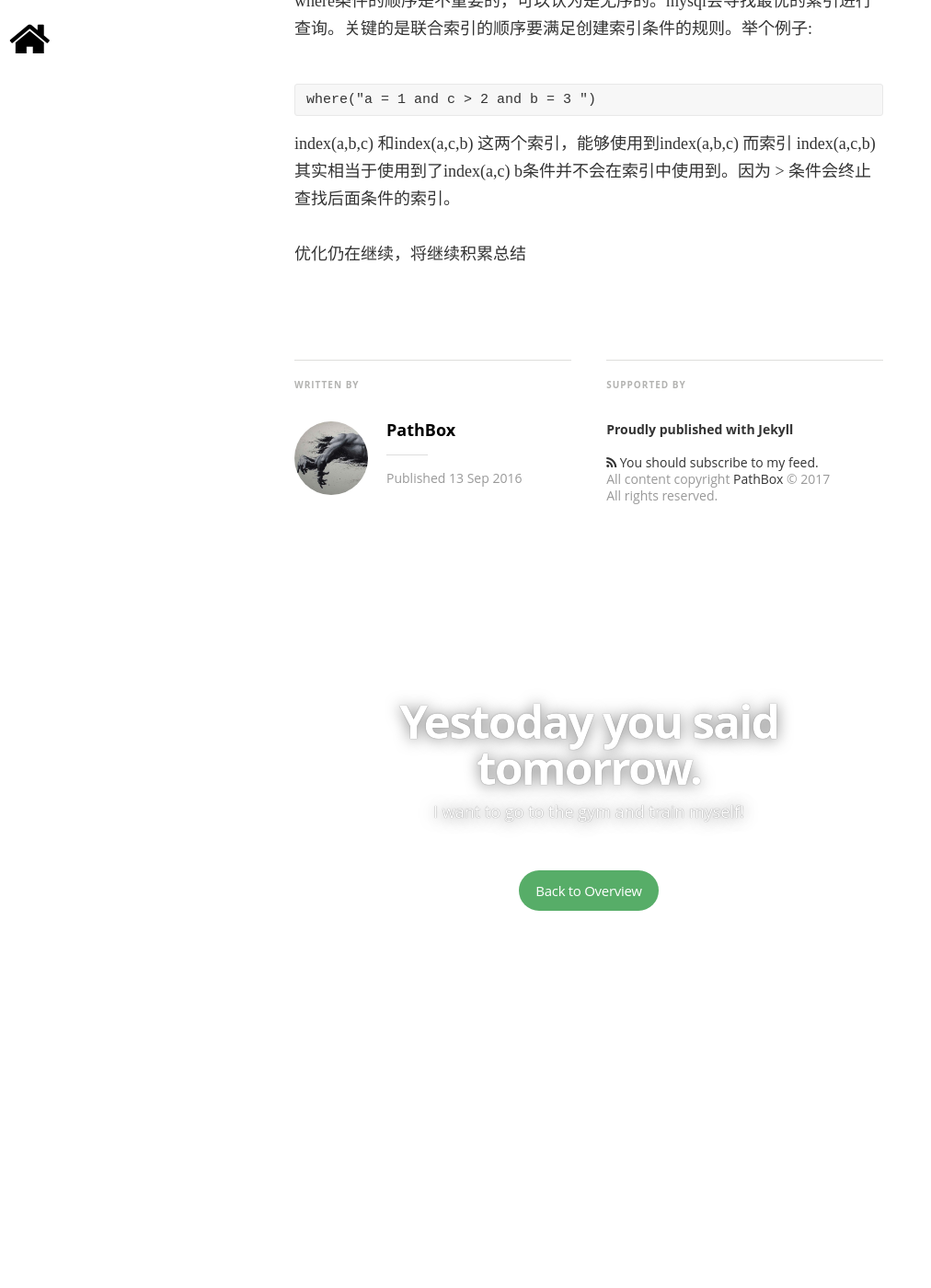
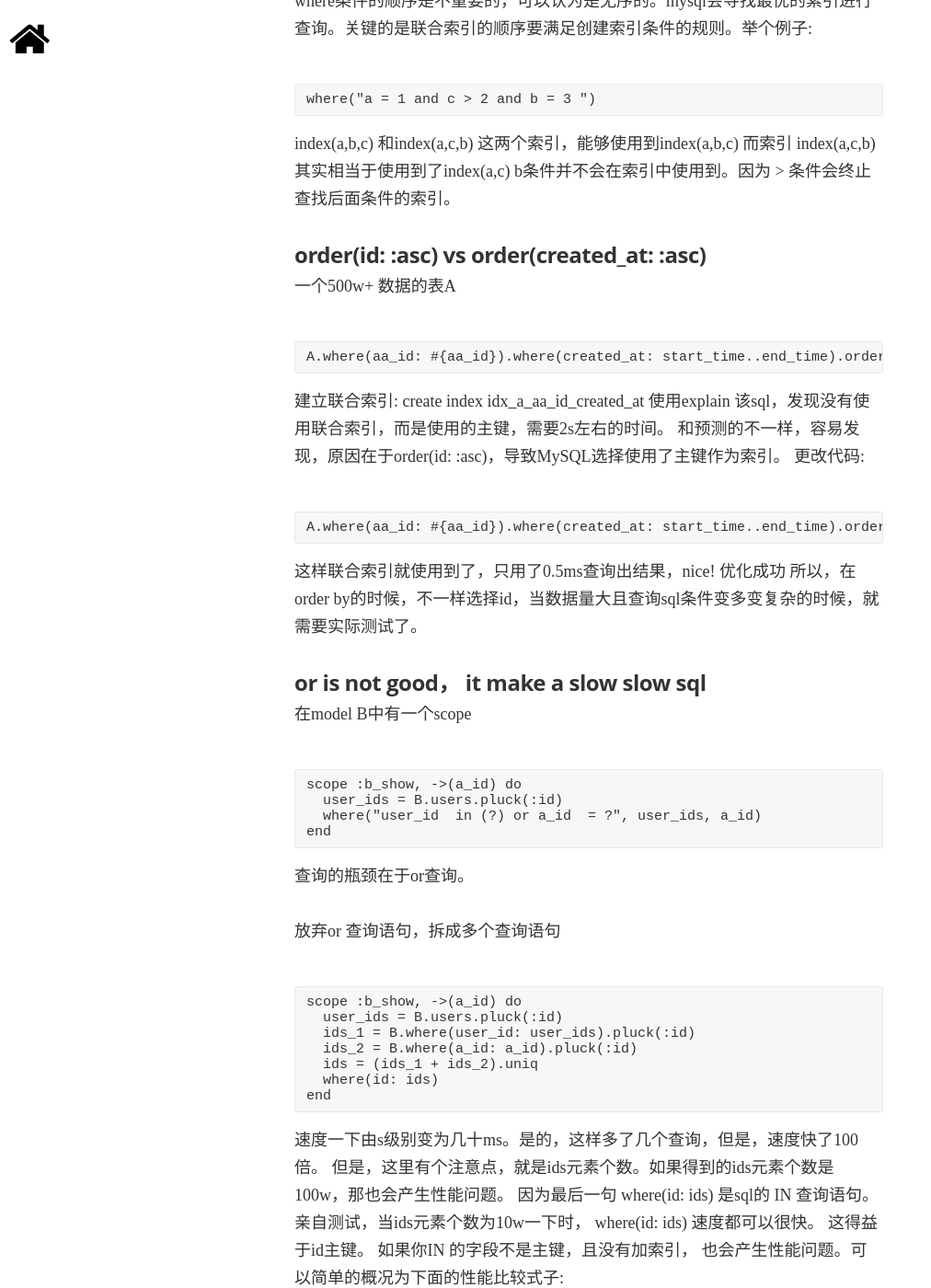
Before and after one commit to pathbox/pathbox.github.io, a Jekyll site: the page built from _posts/2016-09-13-active_record-optimize.md, in a window 1280 px wide and 1400 px high, scrolled down 3932 px. Shown: the whole window at 92% size, without its empty margins (0-1012 px from the left). Built offline with Jekyll 4.4.1, drawn with Linux system fonts in a browser that asks for light colours; nearby versions of some CDN libraries; some web fonts are replaced; comment, search, counter and statistics services are not loaded; before the commit the page ends 5012 px from its top, so only the background shows below that; some of the changed text lies outside the part shown.

Commit message:
Rails 项目的数据库慢查询优化 补充到来

````diff
--- a/_posts/2016-09-13-active_record-optimize.md
+++ b/_posts/2016-09-13-active_record-optimize.md
@@ -94,5 +94,59 @@ where("a = 1 and c > 2 and b = 3 ")
 
 index(a,b,c) 和index(a,c,b) 这两个索引，能够使用到index(a,b,c) 而索引 index(a,c,b) 其实相当于使用到了index(a,c) b条件并不会在索引中使用到。因为 > 条件会终止查找后面条件的索引。
 
+##### order(id: :asc) vs order(created_at: :asc)
+一个500w+ 数据的表A
+
+```
+A.where(aa_id: #{aa_id}).where(created_at: start_time..end_time).order(id: :asc)
+```
+建立联合索引: create index idx_a_aa_id_created_at
+使用explain 该sql，发现没有使用联合索引，而是使用的主键，需要2s左右的时间。
+和预测的不一样，容易发现，原因在于order(id: :asc)，导致MySQL选择使用了主键作为索引。
+更改代码:
+
+```
+A.where(aa_id: #{aa_id}).where(created_at: start_time..end_time).order(created_at: :asc)
+```
+
+这样联合索引就使用到了，只用了0.5ms查询出结果，nice! 优化成功
+所以，在order by的时候，不一样选择id，当数据量大且查询sql条件变多变复杂的时候，就需要实际测试了。
+
+##### or is not good， it make a slow slow sql
+
+在model B中有一个scope
+
+```
+scope :b_show, ->(a_id) do
+  user_ids = B.users.pluck(:id)
+  where("user_id  in (?) or a_id  = ?", user_ids, a_id)
+end
+```
+
+查询的瓶颈在于or查询。
+
+放弃or 查询语句，拆成多个查询语句
+
+```
+scope :b_show, ->(a_id) do
+  user_ids = B.users.pluck(:id)
+  ids_1 = B.where(user_id: user_ids).pluck(:id)
+  ids_2 = B.where(a_id: a_id).pluck(:id)
+  ids = (ids_1 + ids_2).uniq
+  where(id: ids)
+end
+```
+速度一下由s级别变为几十ms。是的，这样多了几个查询，但是，速度快了100倍。
+但是，这里有个注意点，就是ids元素个数。如果得到的ids元素个数是100w，那也会产生性能问题。
+因为最后一句 where(id: ids) 是sql的 IN 查询语句。亲自测试，当ids元素个数为10w一下时，
+where(id: ids) 速度都可以很快。 这得益于id主键。 如果你IN 的字段不是主键，且没有加索引，
+也会产生性能问题。可以简单的概况为下面的性能比较式子:
+
+```
+IN 主键 >= IN 唯一索引 >= IN 不唯一索引 > IN 无索引字段
+```
+
+所以，在一定程度，可以放心的使用IN。其实，Rails include语句，在解决N+1 问题的时候，
+最后一条sql就是使用IN id主键的查询
 
 优化仍在继续，将继续积累总结
````
